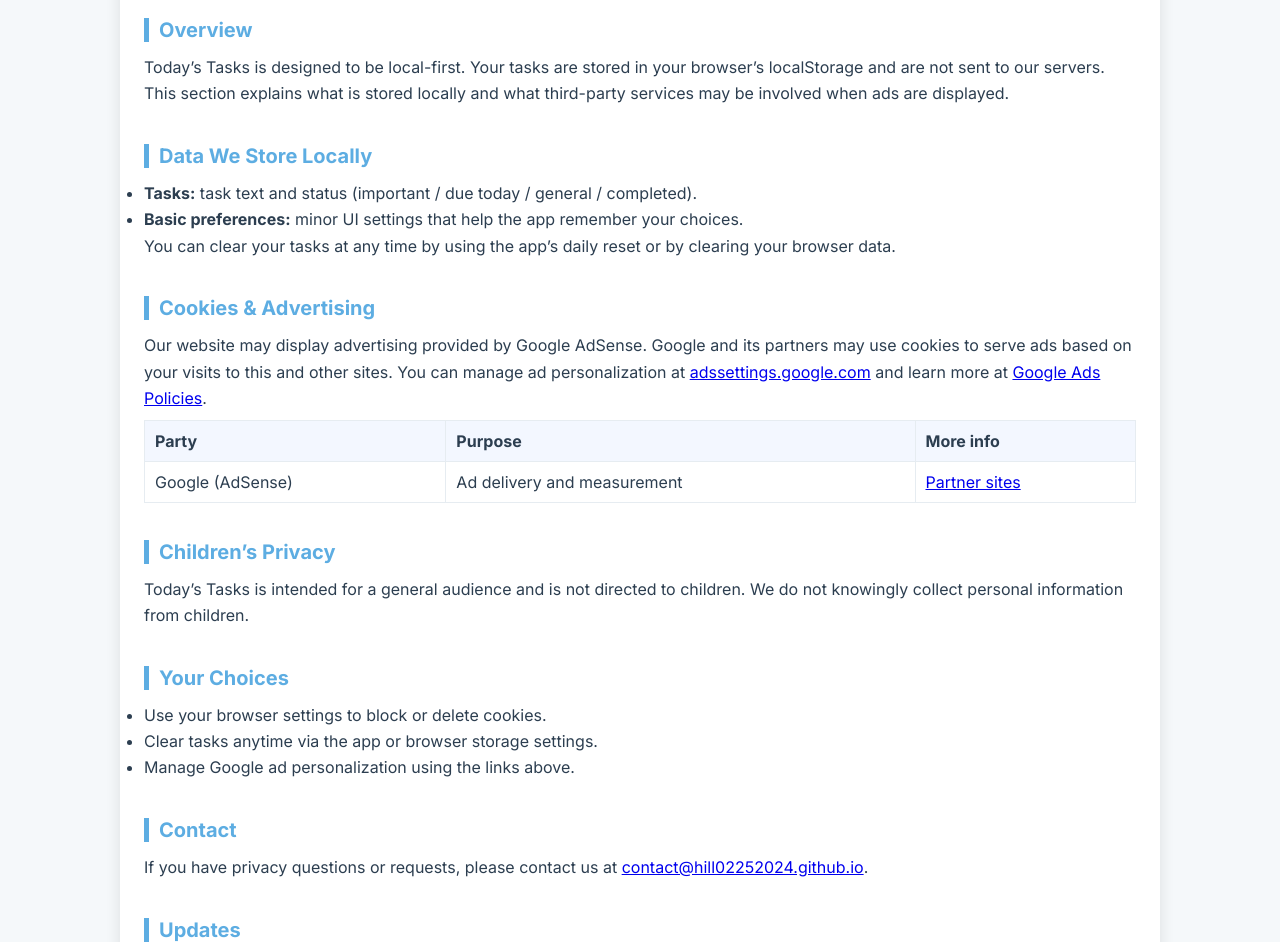
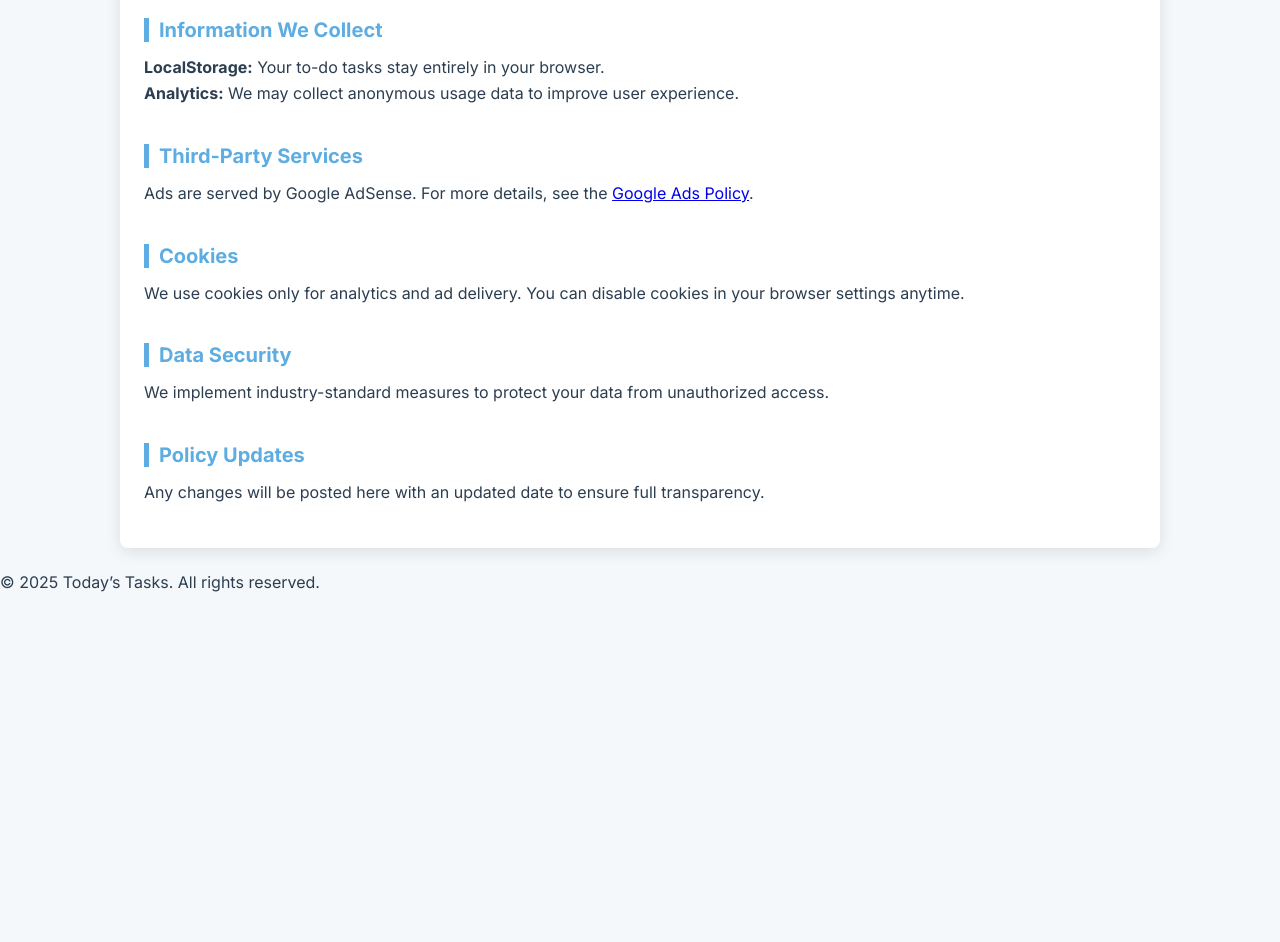
Before and after one commit to hill02252024/hill02252024.github.io, a plain HTML site: page privacy.html in a window 1280 px wide. Shown: the part 153-1095 px from the top of the page. After the commit the page ends 800 px from the top, so only its background shows below. Drawn offline with Linux system fonts and the light colour scheme.

Commit message:
Update privacy.html

```diff
--- a/privacy.html
+++ b/privacy.html
@@ -4,79 +4,49 @@
   <meta charset="UTF-8" />
   <meta name="viewport" content="width=device-width, initial-scale=1.0" />
   <title>Privacy Policy – Today's Tasks</title>
-  <meta name="description" content="Learn how Today's Tasks handles your data. Local-first design keeps your tasks in your browser." />
+  <meta name="description" content="Read our Privacy Policy to learn how we handle your data and keep your tasks safe." />
   <link rel="stylesheet" href="/style.css" />
 </head>
 <body>
   <div class="compliance-links">
     <a href="/index.html">Home</a> |
-    <a href="/article1.html">Productivity Tips</a> |
-    <a href="/article2.html">Time Management</a> |
-    <a href="/article3.html">Digital To-Do Lists</a> |
     <a href="/about.html">About</a> |
-    <a href="/privacy.html">Privacy</a> |
-    <a href="/contact.html">Contact</a>
+    <a href="/contact.html">Contact</a> |
+    <a href="/privacy.html">Privacy Policy</a>
   </div>
 
   <main class="container">
     <h1>Privacy Policy</h1>
 
     <section class="group">
-      <h2>Overview</h2>
-      <p>Today’s Tasks is designed to be local-first. Your tasks are stored in your browser’s localStorage and are not sent to our servers. This section explains what is stored locally and what third-party services may be involved when ads are displayed.</p>
+      <h2>Information We Collect</h2>
+      <p><strong>LocalStorage:</strong> Your to-do tasks stay entirely in your browser.</p>
+      <p><strong>Analytics:</strong> We may collect anonymous usage data to improve user experience.</p>
     </section>
 
     <section class="group">
-      <h2>Data We Store Locally</h2>
-      <ul>
-        <li><strong>Tasks:</strong> task text and status (important / due today / general / completed).</li>
-        <li><strong>Basic preferences:</strong> minor UI settings that help the app remember your choices.</li>
-      </ul>
-      <p>You can clear your tasks at any time by using the app’s daily reset or by clearing your browser data.</p>
+      <h2>Third-Party Services</h2>
+      <p>Ads are served by Google AdSense. For more details, see the <a href="https://policies.google.com/technologies/ads" target="_blank">Google Ads Policy</a>.</p>
     </section>
 
     <section class="group">
-      <h2>Cookies & Advertising</h2>
-      <p>Our website may display advertising provided by Google AdSense. Google and its partners may use cookies to serve ads based on your visits to this and other sites. You can manage ad personalization at <a href="https://adssettings.google.com/" target="_blank" rel="noopener">adssettings.google.com</a> and learn more at <a href="https://policies.google.com/technologies/ads" target="_blank" rel="noopener">Google Ads Policies</a>.</p>
-      <table>
-        <thead><tr><th>Party</th><th>Purpose</th><th>More info</th></tr></thead>
-        <tbody>
-          <tr>
-            <td>Google (AdSense)</td>
-            <td>Ad delivery and measurement</td>
-            <td><a href="https://policies.google.com/technologies/partner-sites" target="_blank" rel="noopener">Partner sites</a></td>
-          </tr>
-        </tbody>
-      </table>
+      <h2>Cookies</h2>
+      <p>We use cookies only for analytics and ad delivery. You can disable cookies in your browser settings anytime.</p>
     </section>
 
     <section class="group">
-      <h2>Children’s Privacy</h2>
-      <p>Today’s Tasks is intended for a general audience and is not directed to children. We do not knowingly collect personal information from children.</p>
+      <h2>Data Security</h2>
+      <p>We implement industry-standard measures to protect your data from unauthorized access.</p>
     </section>
 
     <section class="group">
-      <h2>Your Choices</h2>
-      <ul>
-        <li>Use your browser settings to block or delete cookies.</li>
-        <li>Clear tasks anytime via the app or browser storage settings.</li>
-        <li>Manage Google ad personalization using the links above.</li>
-      </ul>
-    </section>
-
-    <section class="group">
-      <h2>Contact</h2>
-      <p>If you have privacy questions or requests, please contact us at <a href="mailto:contact@hill02252024.github.io">contact@hill02252024.github.io</a>.</p>
-    </section>
-
-    <section class="group">
-      <h2>Updates</h2>
-      <p>We may update this policy from time to time. Changes will be posted on this page with an updated date.</p>
+      <h2>Policy Updates</h2>
+      <p>Any changes will be posted here with an updated date to ensure full transparency.</p>
     </section>
   </main>
-    <footer class="footer">
+
+  <footer class="footer">
     © 2025 Today’s Tasks. All rights reserved.
   </footer>
-
 </body>
 </html>
```
